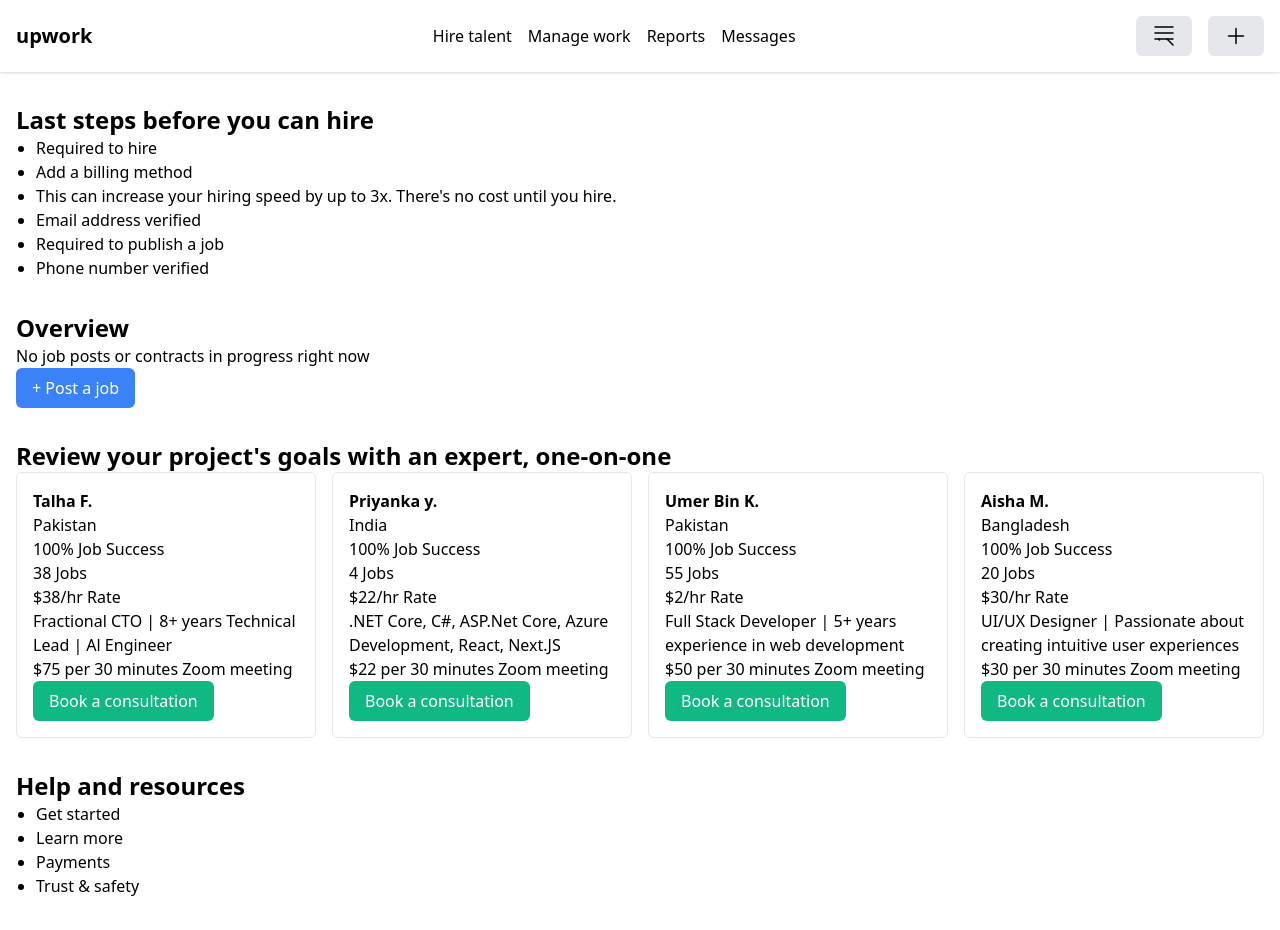
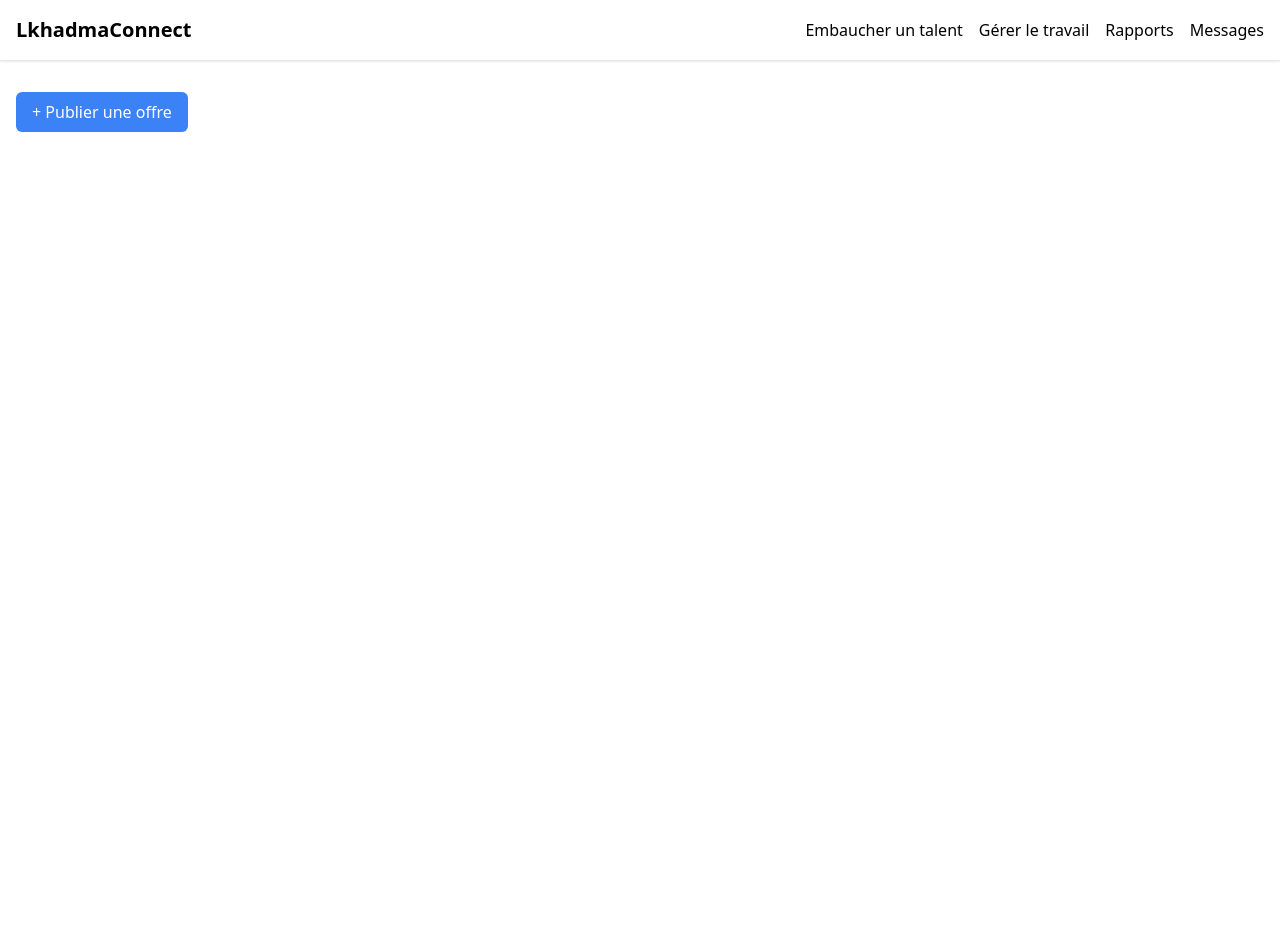
Before and after one commit to Abdelhakim-Baalla/LkhadmaConnect-PostgreSQL-PHP-Platform, a PHP site: template app/views/pages/ClientDashboard.php in a window 1280 px wide. After the commit the page ends 132 px from the top, so only its background shows below. Run offline with PHP 8.4, Linux system fonts and the light colour scheme; the template is opened without the code that fills it, so the values that code supplies are empty.

Commit message:
J'ai Crée la fonctionnalities de l'ajoute d'un offre et de affichier tout les services existes

```diff
--- a/app/views/pages/ClientDashboard.php
+++ b/app/views/pages/ClientDashboard.php
@@ -1,108 +1,82 @@
 <!DOCTYPE html>
-<html lang="en">
+<html lang="fr">
 <head>
     <meta charset="UTF-8">
     <meta name="viewport" content="width=device-width, initial-scale=1.0">
-    <title>Upwork</title>
+    <title>LkhadmaConnect</title>
     <link href="https://cdn.jsdelivr.net/npm/tailwindcss@2.2.19/dist/tailwind.min.css" rel="stylesheet">
 </head>
 <body>
     <header class="bg-white shadow">
-        <div class="container mx-auto px-4 py-4">
-            <div class="flex justify-between items-center">
-                <a href="#" class="font-bold text-xl">upwork</a>
-                <nav class="flex space-x-4">
-                    <a href="#" class="hover:underline">Hire talent</a>
-                    <a href="#" class="hover:underline">Manage work</a>
-                    <a href="#" class="hover:underline">Reports</a>
-                    <a href="#" class="hover:underline">Messages</a>
-                </nav>
-                <div class="flex space-x-4">
-                    <button class="bg-gray-200 px-4 py-2 rounded-md hover:bg-gray-300">
-                        <svg xmlns="http://www.w3.org/2000/svg" fill="none" viewBox="0 0 24 24" stroke-width="1.5" stroke="currentColor" class="w-6 h-6">
-                            <path stroke-linecap="round" stroke-linejoin="round" d="M21 21l-5.19-5.19M16 16l-1.18-1.18M7.5 16l-1.18-1.18M3 3h18M3 9h18M3 15h18" />
-                        </svg>
-                    </button>
-                    <button class="bg-gray-200 px-4 py-2 rounded-md hover:bg-gray-300">
-                        <svg xmlns="http://www.w3. org/2000/svg" fill="none" viewBox="0 0 24 24" stroke-width="1.5" stroke="currentColor" class="w-6 h-6">
-                            <path stroke-linecap="round" stroke-linejoin="round" d="M12 4.5v15m7.5-7.5h-15" />
-                        </svg>
-                    </button>
-                </div>
-            </div>
+        <div class="container mx-auto px-4 py-4 flex justify-between items-center">
+            <a href="#" class="font-bold text-xl">LkhadmaConnect</a>
+            <nav class="flex space-x-4">
+                <a href="#" class="hover:underline">Embaucher un talent</a>
+                <a href="#" class="hover:underline">Gérer le travail</a>
+                <a href="#" class="hover:underline">Rapports</a>
+                <a href="#" class="hover:underline">Messages</a>
+            </nav>
         </div>
     </header>
+
     <main class="container mx-auto px-4 py-8">
         <section class="mb-8">
-            <h2 class="text-2xl font-bold">Last steps before you can hire</h2>
-            <ul class="list-disc pl-5">
-                <li>Required to hire</li>
-                <li>Add a billing method</li>
-                <li>This can increase your hiring speed by up to 3x. There's no cost until you hire.</li>
-                <li>Email address verified</li>
-                <li>Required to publish a job</li>
-                <li>Phone number verified</li>
-            </ul>
+            <button id="openModal" class="bg-blue-500 text-white px-4 py-2 rounded-md hover:bg-blue-600">+ Publier une offre</button>
         </section>
-        <section class="mb-8">
-            <h2 class="text-2xl font-bold">Overview</h2>
-            <p>No job posts or contracts in progress right now</p>
-            <button class="bg-blue-500 text-white px-4 py-2 rounded-md hover:bg-blue-600">+ Post a job</button>
-        </section>
-        <section class="mb-8">
-            <h2 class="text-2xl font-bold">Review your project's goals with an expert, one-on-one</h2>
-            <div class="grid grid-cols-1 md:grid-cols-2 lg:grid-cols-4 gap-4">
-                <div class="border p-4 rounded-md">
-                    <h3 class="font-bold">Talha F.</h3>
-                    <p>Pakistan</p>
-                    <p>100% Job Success</p>
-                    <p>38 Jobs</p>
-                    <p>$38/hr Rate</p>
-                    <p>Fractional CTO | 8+ years Technical Lead | Al Engineer</p>
-                    <p>$75 per 30 minutes Zoom meeting</p>
-                    <button class="bg-green-500 text-white px-4 py-2 rounded-md hover:bg-green-600">Book a consultation</button>
-                </div>
-                <div class="border p-4 rounded-md">
-                    <h3 class="font-bold">Priyanka y.</h3>
-                    <p>India</p>
-                    <p>100% Job Success</p>
-                    <p>4 Jobs</p>
-                    <p>$22/hr Rate</p>
-                    <p>.NET Core, C#, ASP.Net Core, Azure Development, React, Next.JS</p>
-                    <p>$22 per 30 minutes Zoom meeting</p>
-                    <button class="bg-green-500 text-white px-4 py-2 rounded-md hover:bg-green-600">Book a consultation</button>
-                </div>
-                <div class="border p-4 rounded-md">
-                    <h3 class="font-bold">Umer Bin K.</h3>
-                    <p>Pakistan</p>
-                    <p>100% Job Success</p>
-                    <p>55 Jobs</p>
-                    <p>$2/hr Rate</p>
-                    <p>Full Stack Developer | 5+ years experience in web development</p>
-                    <p>$50 per 30 minutes Zoom meeting</p>
-                    <button class="bg-green-500 text-white px-4 py-2 rounded-md hover:bg-green-600">Book a consultation</button>
-                </div>
-                <div class="border p-4 rounded-md">
-                    <h3 class="font-bold">Aisha M.</h3>
-                    <p>Bangladesh</p>
-                    <p>100% Job Success</p>
-                    <p>20 Jobs</p>
-                    <p>$30/hr Rate</p>
-                    <p>UI/UX Designer | Passionate about creating intuitive user experiences</p>
-                    <p>$30 per 30 minutes Zoom meeting</p>
-                    <button class="bg-green-500 text-white px-4 py-2 rounded-md hover:bg-green-600">Book a consultation</button>
-                </div>
-            </div>
-        </section>
-        <section>
-            <h2 class="text-2xl font-bold">Help and resources</h2>
-            <ul class="list-disc pl-5">
-                <li>Get started</li>
-                <li>Learn more</li>
-                <li>Payments</li>
-                <li>Trust & safety</li>
-            </ul>
+
+
+        <section id="projects" class="grid grid-cols-1 md:grid-cols-2 lg:grid-cols-3 gap-4">
+        <?php
+            use app\Controllers\ProjectController;
+            $ProjectController = new ProjectController();
+            $ProjectController->findprojects();
+           ?>
         </section>
     </main>
+
+    <!-- Modal -->
+    <div id="jobModal" class="hidden fixed inset-0 bg-gray-900 bg-opacity-50 flex justify-center items-center">
+        <div class="bg-white p-6 rounded-lg shadow-lg w-1/3">
+            <h2 class="text-xl font-bold mb-4">Publier une offre</h2>
+            <form id="jobForm" action="project/addprojects" method="post">
+                <label class="block mb-2">Titre</label>
+                <input type="text" name="titre" class="w-full border p-2 rounded mb-4" required>
+
+                <label class="block mb-2">Description</label>
+                <textarea name="description" class="w-full border p-2 rounded mb-4" required></textarea>
+
+                <label class="block mb-2">Budget</label>
+                <input type="number" name="budget" class="w-full border p-2 rounded mb-4" required>
+
+                <label class="block mb-2">Durée</label>
+                <input type="text" name="duration" class="w-full border p-2 rounded mb-4" required>
+
+                <label class="block mb-2">Photo</label>
+                <input type="text" name="photo" class="w-full border p-2 rounded mb-4" required>
+
+                <div class="flex justify-end space-x-2">
+                    <button type="button" id="closeModal" class="bg-gray-500 text-white px-4 py-2 rounded-md hover:bg-gray-600">Annuler</button>
+                    <button type="submit" name="submit" class="bg-green-500 text-white px-4 py-2 rounded-md hover:bg-green-600">Publier</button>
+                </div>
+            </form>
+        </div>
+    </div>
+
+    <script>
+        const modal = document.getElementById("jobModal");
+        const openModal = document.getElementById("openModal");
+        const closeModal = document.getElementById("closeModal");
+        const projectsContainer = document.getElementById("projects");
+
+        openModal.addEventListener("click", () => {
+            modal.classList.remove("hidden");
+        });
+
+        closeModal.addEventListener("click", () => {
+            modal.classList.add("hidden");
+        });
+
+
+    </script>
 </body>
 </html>
```
Also changed, not shown: app/controllers/ProjectController.php (+39 -4 lines).
